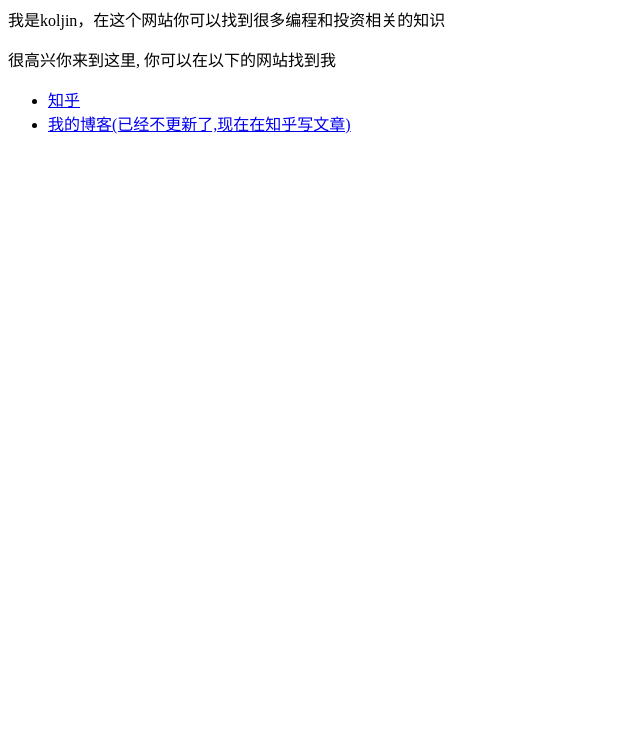
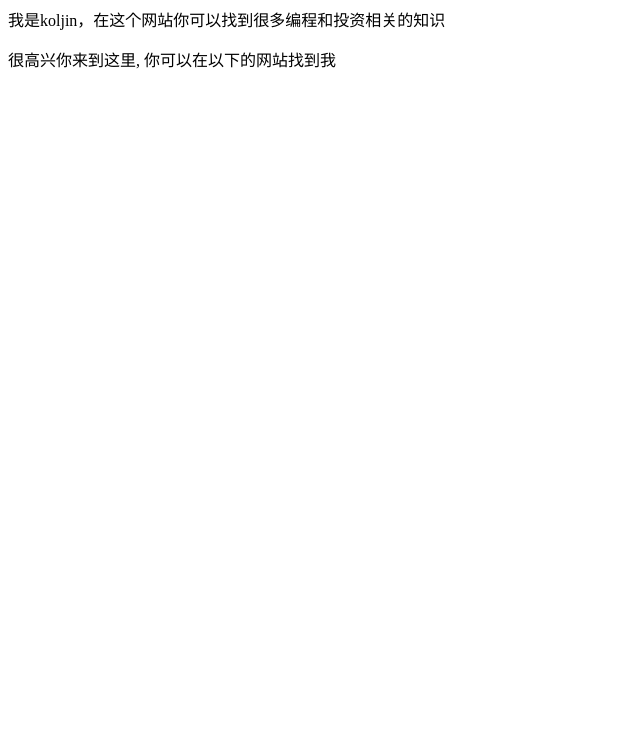
Before and after one commit to renhefeng/renhefeng.github.io, a plain HTML site: page index.html in a window 1280 px wide. Shown: the part 68-800 px from the top of the page, without its empty margins (0-640 px from the left). Drawn offline with Linux system fonts and the light colour scheme.

Commit message:
Update index.html

```diff
--- a/index.html
+++ b/index.html
@@ -1,7 +1,3 @@
 <h1>欢迎来到我的个人博客</h1>
 <p>我是koljin，在这个网站你可以找到很多编程和投资相关的知识</p>
 <p>很高兴你来到这里, 你可以在以下的网站找到我</p>
-<ul>
-  <li> <a href="https://www.zhihu.com/people/AJLoveChina">知乎</a> </li>
-  <li> <a href="http://hejie.nigeerhuo.com">我的博客(已经不更新了,现在在知乎写文章)</a> </li>
-</ul>
```
